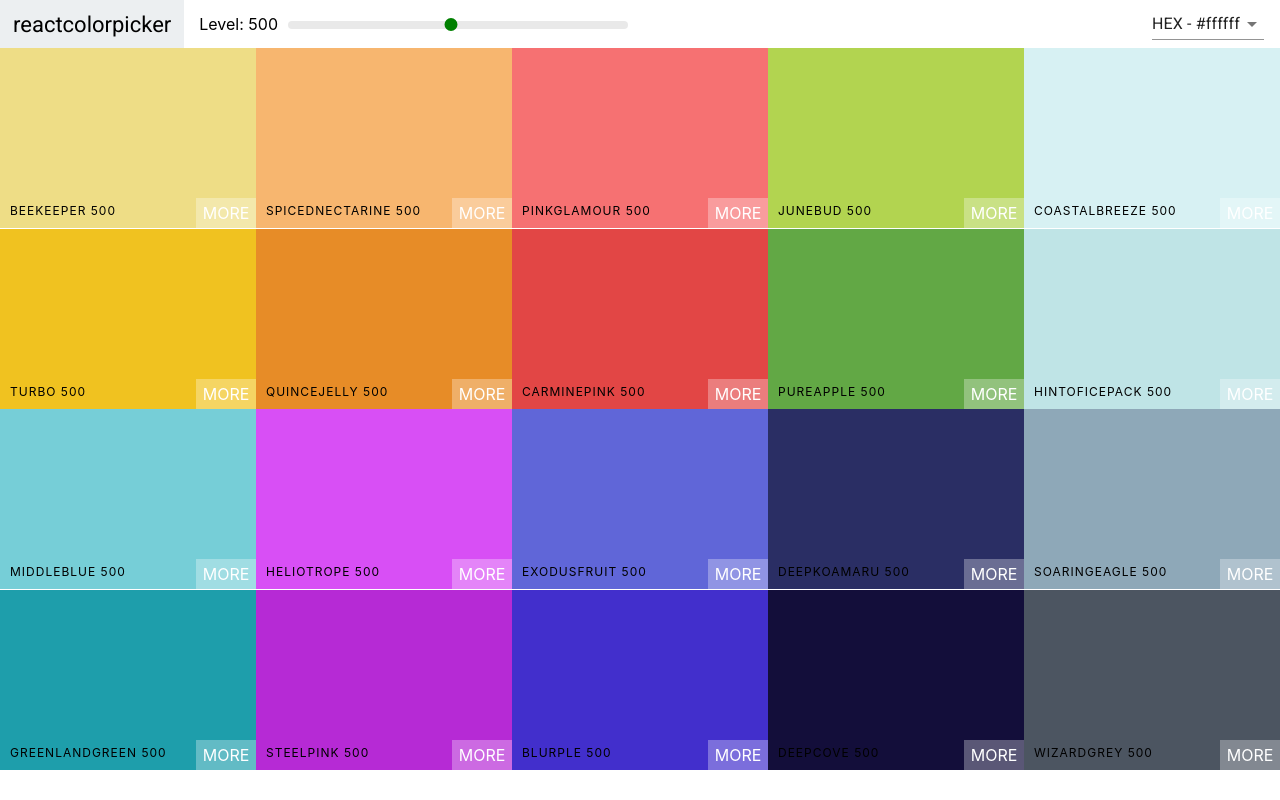
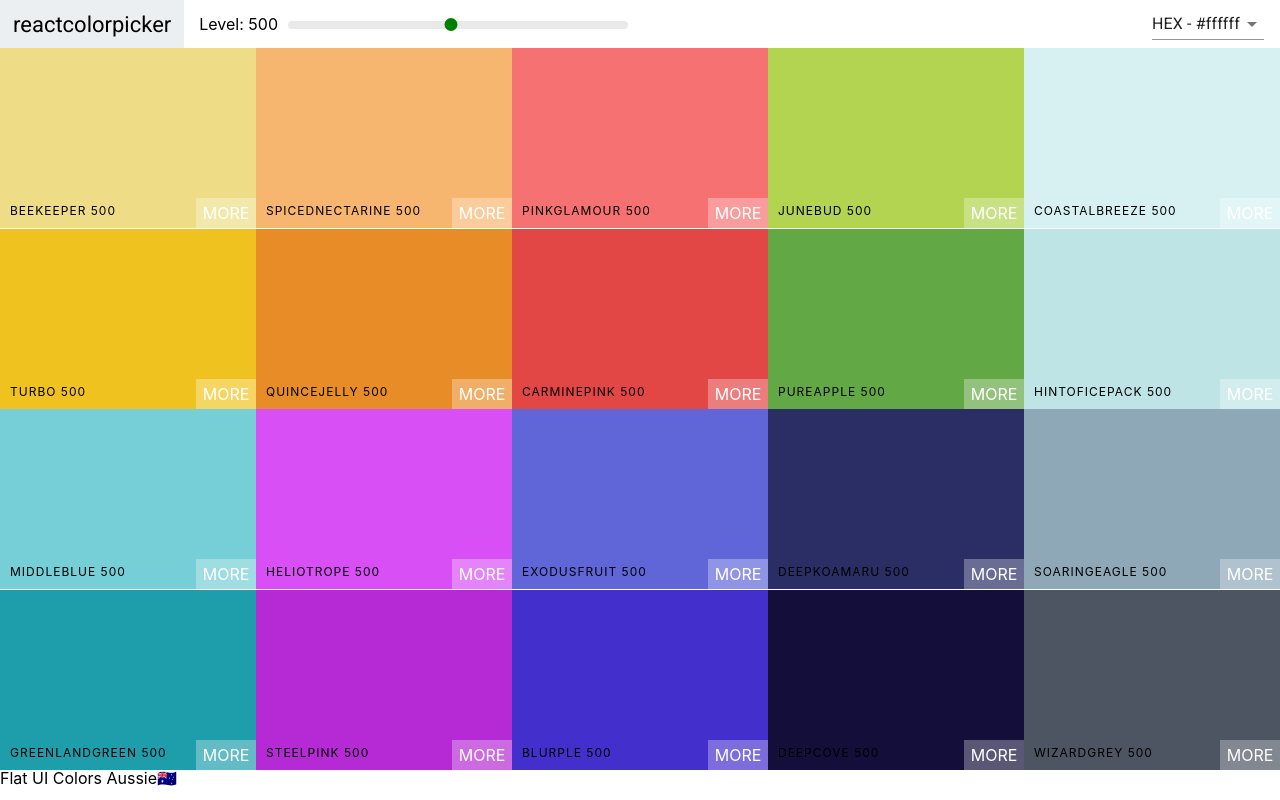
Before and after one commit to St3ve89/react-colors-app, a React (Create React App) app: page / in a window 1280 px wide. Built offline with nearby package versions, Linux system fonts and the light colour scheme.

Commit message:
Add footer

```diff
--- a/src/components/palette/Palette.js
+++ b/src/components/palette/Palette.js
@@ -20,21 +20,22 @@
   }
 
   render() {
-    const {colors} = this.props.palette;
+    const {colors, paletteName, emoji} = this.props.palette;
     const {level, format} = this.state;
 
-    const colorBoxes = colors[level].map(color => <ColorBox background={color[format]} name={color.name} />)
+    const colorBoxes = colors[level].map(color => <ColorBox background={color[format]} name={color.name} key={color.id}/>)
 
 
     return (
       <div className="palette">
         <Navbar level={level} changeLevel={this.changeLevel} handleChange={this.changeFormat}/>
-
-        {/* navbar comes here */}
         <div className="palette-colors">
           {colorBoxes}
         </div>
-        {/* footer comes here */}
+        <footer className="palette-footer">
+          {paletteName}
+          <span className="emoji">{emoji}</span>
+        </footer>
       </div>
     )
   }
```
